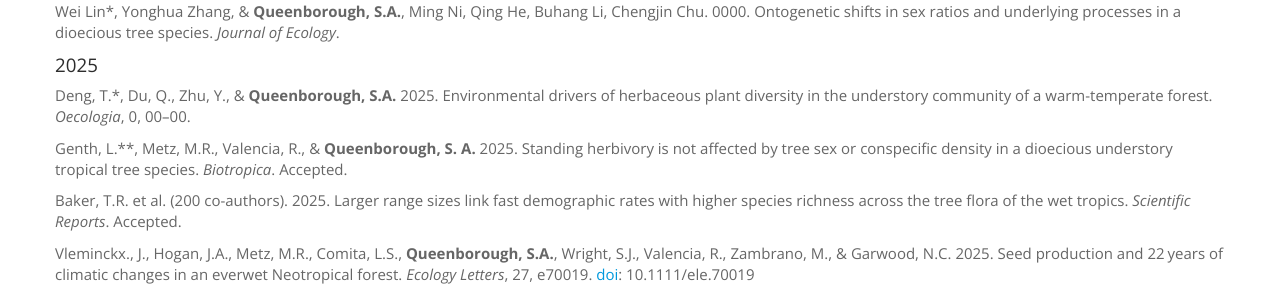
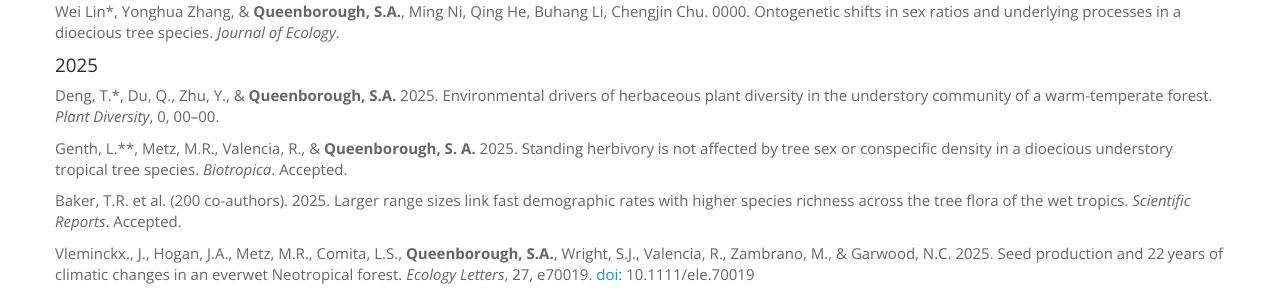
Before and after one commit to saq/saq.github.io, a Jekyll site: the page built from publications.md, in a window 1280 px wide and 900 px high, scrolled down 453 px. Shown: the part 154-451 px from the top of the window. Built offline with Jekyll 4.4.1, drawn with Linux system fonts in a browser that asks for light colours.

Commit message:
Update publications.md

```diff
--- a/publications.md
+++ b/publications.md
@@ -58,7 +58,7 @@
 
 #### 2025
 
-Deng, T.\*, Du, Q., Zhu, Y., & **Queenborough, S.A.** 2025. Environmental drivers of herbaceous plant diversity in the understory community of a warm-temperate forest. *Oecologia*, 0, 00--00.
+Deng, T.\*, Du, Q., Zhu, Y., & **Queenborough, S.A.** 2025. Environmental drivers of herbaceous plant diversity in the understory community of a warm-temperate forest. *Plant Diversity*, 0, 00--00.
 
 Genth, L.\*\*, Metz, M.R., Valencia, R., & **Queenborough, S. A.** 2025. Standing herbivory is not affected by tree sex or conspecific density in a dioecious understory tropical tree species. *Biotropica*. Accepted.
 
```
